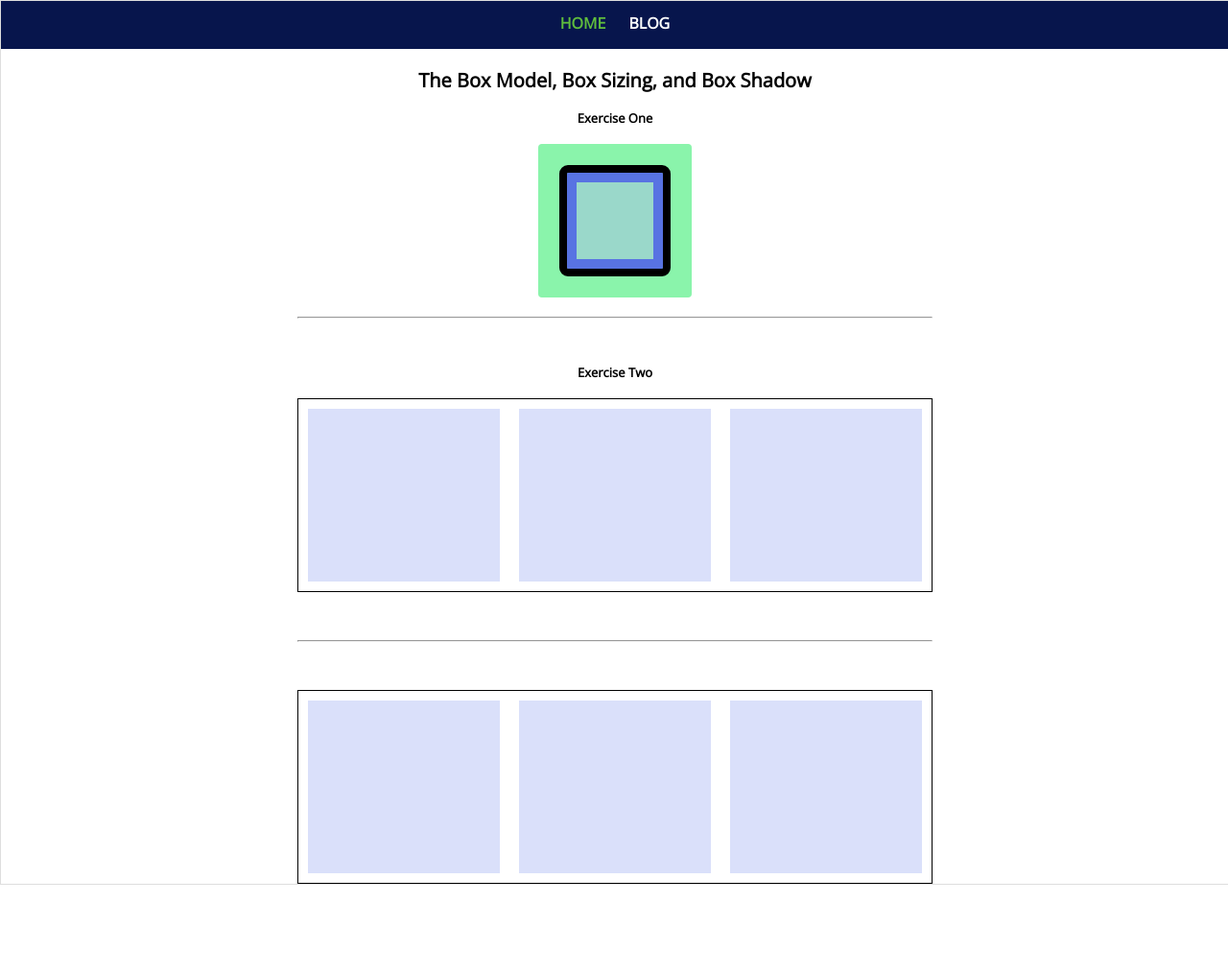
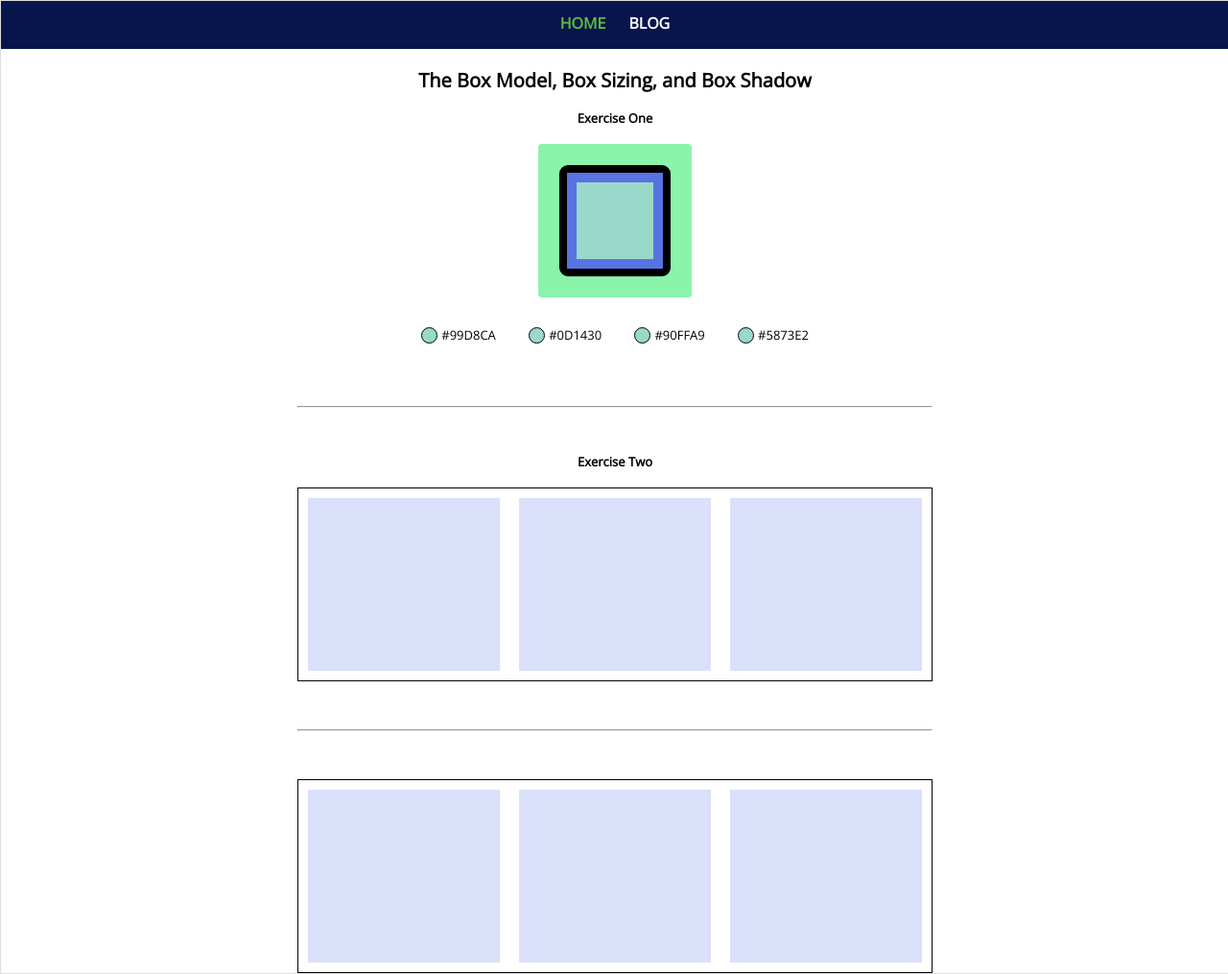
Before and after one commit to sohailshaik8328/AltCampus-checkpoint-1, a plain HTML site: page index.html in a window 1280 px wide. Shown: the whole page at 96% size. Before the commit the page ends 922 px from the top, so only its background shows below. Drawn offline with nearby package versions, Linux system fonts and the light colour scheme.

Commit message:
modified checkpoint-1

```diff
--- a/assets/stylesheet/style.css
+++ b/assets/stylesheet/style.css
@@ -125,6 +125,42 @@ hr{
     color: rgb(95,188,61);
 }
 
+ .colors-container{
+    /* margin: 70px 15px 15px 15px;  */
+    margin-top: 60px;
+    margin-right: 15px;
+    margin-bottom: 15px;
+    margin-left: 15px;
+    display: inline-block;
+}
+ .circle{
+    background-color:#99D8CA;
+    width: 15px;
+    height: 15px;
+    display: inline-block;
+    border: 1px solid black;
+    vertical-align: middle;
+    border-radius: 50%;
+
+}
+.color1{
+    background-color: #99D8CA;
+}
+.color2{
+    background-color:#0D1430;
+}
+.color3{
+    background-color: #90FFA9;
+
+}
+.color4{
+    background-color: #5873E2;
+
+}
+.color-name{
+    font-size: 13px;
+}
+
 
 
 /* blog page CSS started */
--- a/index.html
+++ b/index.html
@@ -28,6 +28,24 @@
                     <div class="box-1">
 
                     </div>
+                    <div>
+                        <div class="colors-container">
+                            <span class="circle" class="color1"></span>
+                            <span class="color-name">#99D8CA</span>
+                        </div>
+                        <div class="colors-container">
+                            <span class="circle" class="color2"></span>
+                            <span class="color-name">#0D1430</span>
+                        </div>
+                        <div class="colors-container">
+                            <span class="circle" class="color3"></span>
+                            <span class="color-name">#90FFA9</span>
+                        </div>
+                        <div class="colors-container">
+                            <span class="circle" class="color4"></span>
+                            <span class="color-name">#5873E2</span>
+                        </div>
+                    </div>
 
                     <hr>
                 </article>
```
